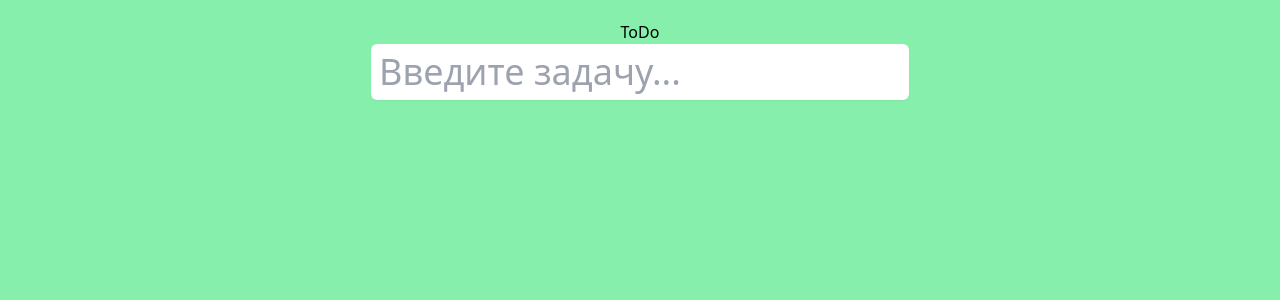
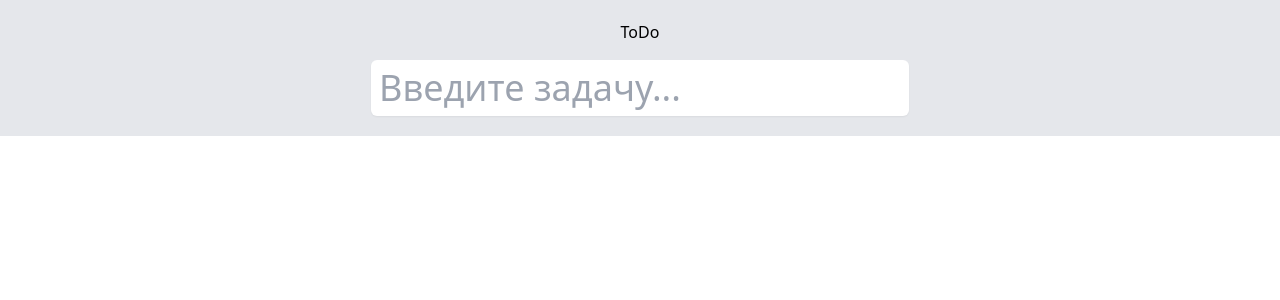
Before and after one commit to HillTrigger/ToDo-List, a Next.js app: page / in a window 1280 px wide. Shown: the top 300 px of the page. Built offline with nearby package versions, Linux system fonts and the light colour scheme.

Commit message:
stylized the todo list

```diff
--- a/components/todo/ui/ToDoLayout.jsx
+++ b/components/todo/ui/ToDoLayout.jsx
@@ -1,6 +1,6 @@
 export function ToDoLayout({ children }) {
   return (
-    <div className="flex flex-col items-center pt-5 pb-5 bg-green-300 h-screen">
+    <div className="flex flex-col gap-4 items-center pt-5 pb-5 bg-gray-200 h-full">
       {children}
     </div>
   );
--- a/components/todo/ui/ToDoPoint.jsx
+++ b/components/todo/ui/ToDoPoint.jsx
@@ -2,10 +2,10 @@ import { formatDate } from "../model/formatDate";
 
 export function ToDoPoint({ todo, onClick }) {
   return (
-    <div className="flex text-3xl items-center w-[500px] justify-between">
+    <div className="flex items-center w-[32rem] justify-between rounded bg-gray-50 px-8 py-6">
       <div>
-        <h2>{todo.name}</h2>
-        <p className="text-xs text-gray-400">{formatDate(todo.id)}</p>
+        <h2 className="text-gray-800 text-2xl">{todo.name}</h2>
+        <p className="text-sm text-gray-500">{formatDate(todo.id)}</p>
       </div>
       <CompleteIcon onClick={onClick} complete={todo.complete} />
     </div>
```
